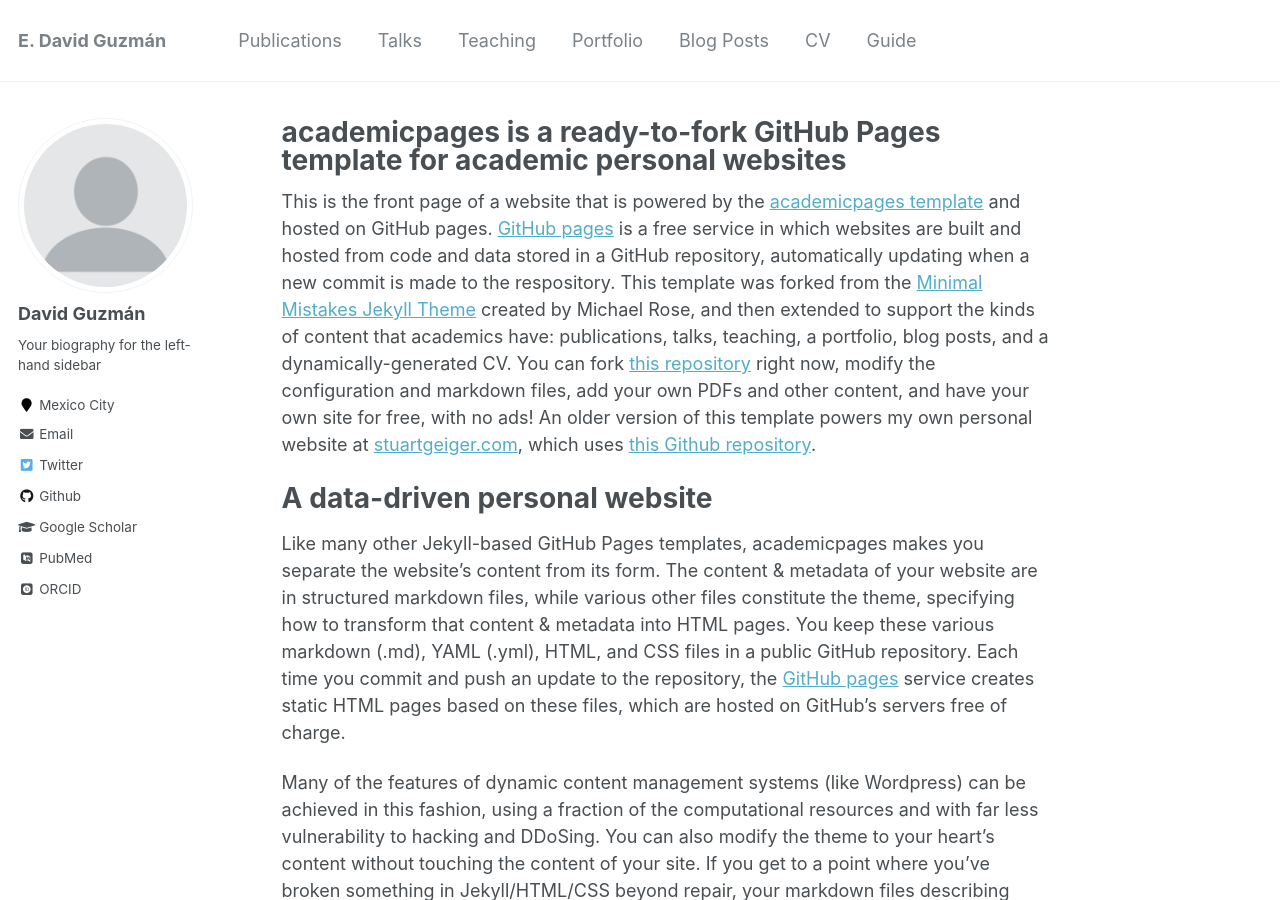
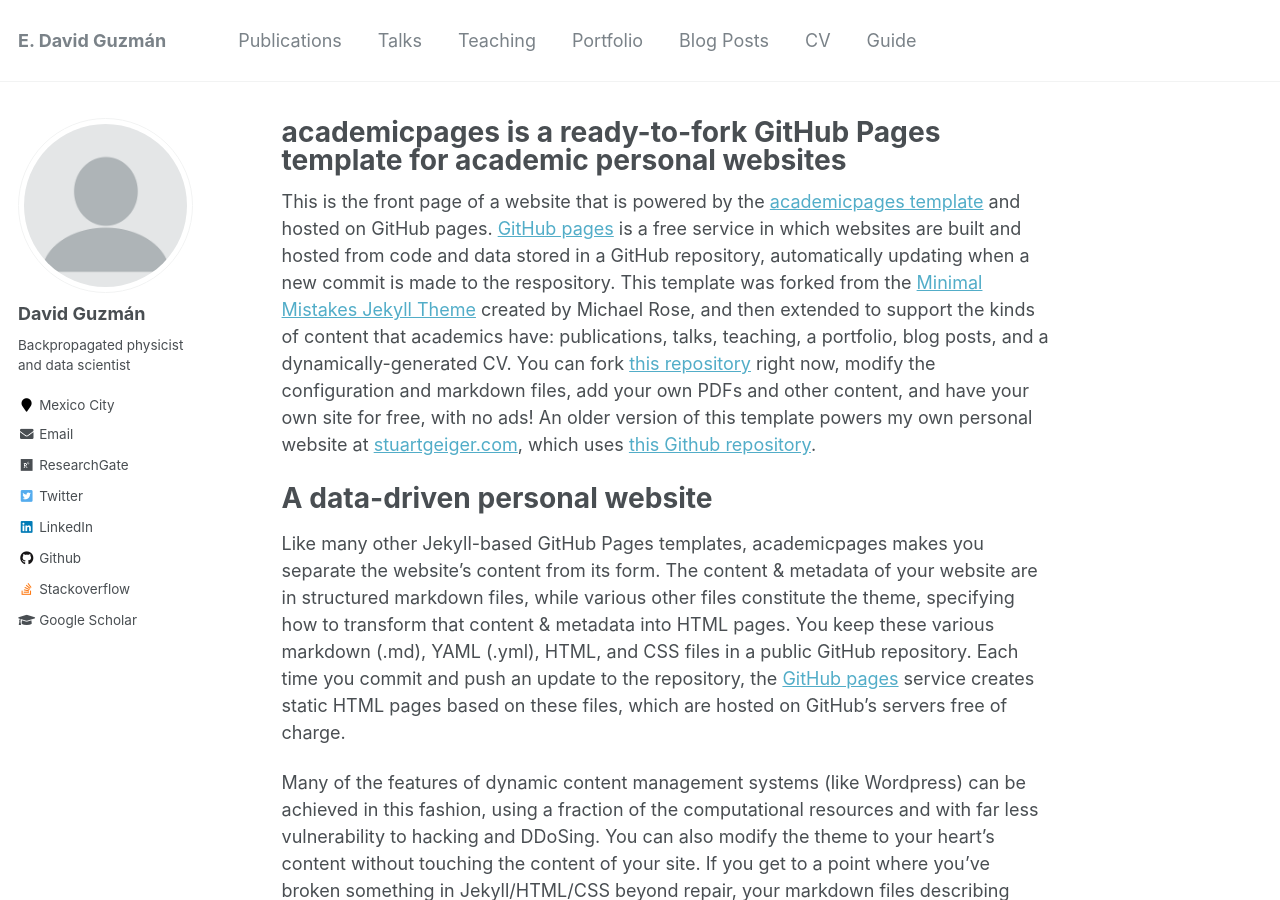
Before and after one commit to davidguzmanr/davidguzmanr.github.io, a Jekyll site: the page built from _pages/about.md, in a window 1280 px wide and 900 px high. Built offline with Jekyll 4.4.1, drawn with Linux system fonts in a browser that asks for light colours; some web fonts are replaced.

Commit message:
Minor changes in main page

```diff
--- a/_config.yml
+++ b/_config.yml
@@ -10,7 +10,7 @@
 title                    : "E. David Guzmán"
 title_separator          : "-"
 name                     : &name "David Guzmán"
-description              : &description "Backpropagated physicist and data scientist"
+description              : &description ""
 url                      : https://davidguzmanr.github.io # the base hostname & protocol for your site e.g. "https://mmistakes.github.io"
 baseurl                  : "" # the subpath of your site, e.g. "/blog"
 repository               : "davidguzmanr/davidguzmanr.github.io"
@@ -82,13 +82,13 @@
 author:
   name             : "David Guzmán"
   avatar           : "profile.png"
-  bio              : "Your biography for the left-hand sidebar"
+  bio              : "Backpropagated physicist and data scientist"
   location         : "Mexico City"
   employer         :
-  pubmed           : "https://www.ncbi.nlm.nih.gov/pubmed/?term=john+snow"
+  pubmed           : # "https://www.ncbi.nlm.nih.gov/pubmed/?term=john+snow"
   googlescholar    : "http://yourfullgooglescholarurl.com"
   email            : "david_guzmanr@ciencias.unam.mx"
-  researchgate     :  # example: "https://www.researchgate.net/profile/David_Guzman23"
+  researchgate     : "https://www.researchgate.net/profile/David_Guzman23"
   uri              :
   bitbucket        :
   codepen          :
@@ -102,11 +102,11 @@
   instagram        :
   impactstory      : #"https://profiles.impactstory.org/u/xxxx-xxxx-xxxx-xxxx"
   lastfm           :
-  linkedin         :
-  orcid            : "http://orcid.org/yourorcidurl"
+  linkedin         : "https://www.linkedin.com/in/enrique-david-guzman-ramirez/"
+  orcid            : #"http://orcid.org/yourorcidurl"
   pinterest        :
   soundcloud       :
-  stackoverflow    : # https://stackoverflow.com/users/14428455/david
+  stackoverflow    : "https://stackoverflow.com/users/14428455/david"
   steam            :
   tumblr           :
   twitter          : "replacethistwitterhandle"
```
